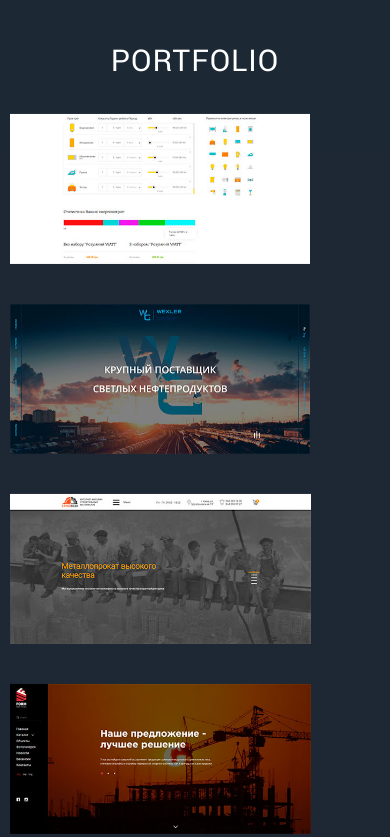
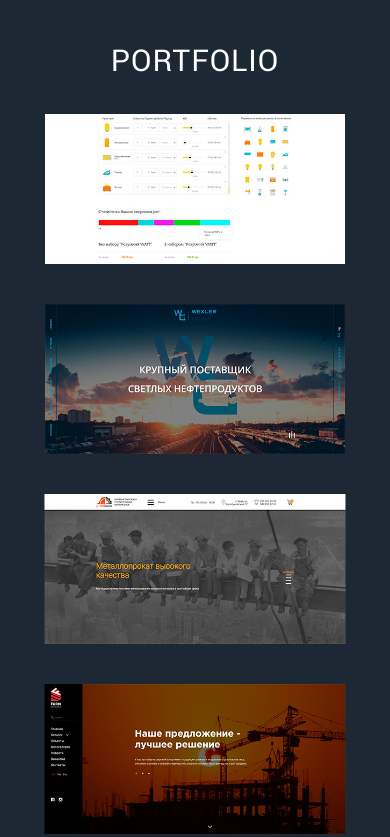
Before and after one commit to HelloWorllds/HelloWorllds.github.io, a plain HTML site: page index.html in a window 390 px wide. Shown: the part 2898-3735 px from the top of the page. Drawn offline with Linux system fonts and the light colour scheme.

Commit message:
Update media.css

```diff
--- a/css/media.css
+++ b/css/media.css
@@ -701,6 +701,16 @@
 		margin-bottom: 40px;
 	}
 
+	.portfolio-item__inner_image-layer {
+	    left: 50%;
+	    transform: translate(-50%, 0);
+	}
+
+	.portfolio-item_image-effect-fall-back:hover .portfolio-item__inner_image-layer {
+	    -webkit-transform: translate(-50%, 0) rotateX(70deg);
+	    transform: translate(-50%, 0) rotateX(70deg);
+	}
+
 	.main-container__item_contacts .main-container__content {
 		padding: 35px 0;
 		overflow: visible;
```
